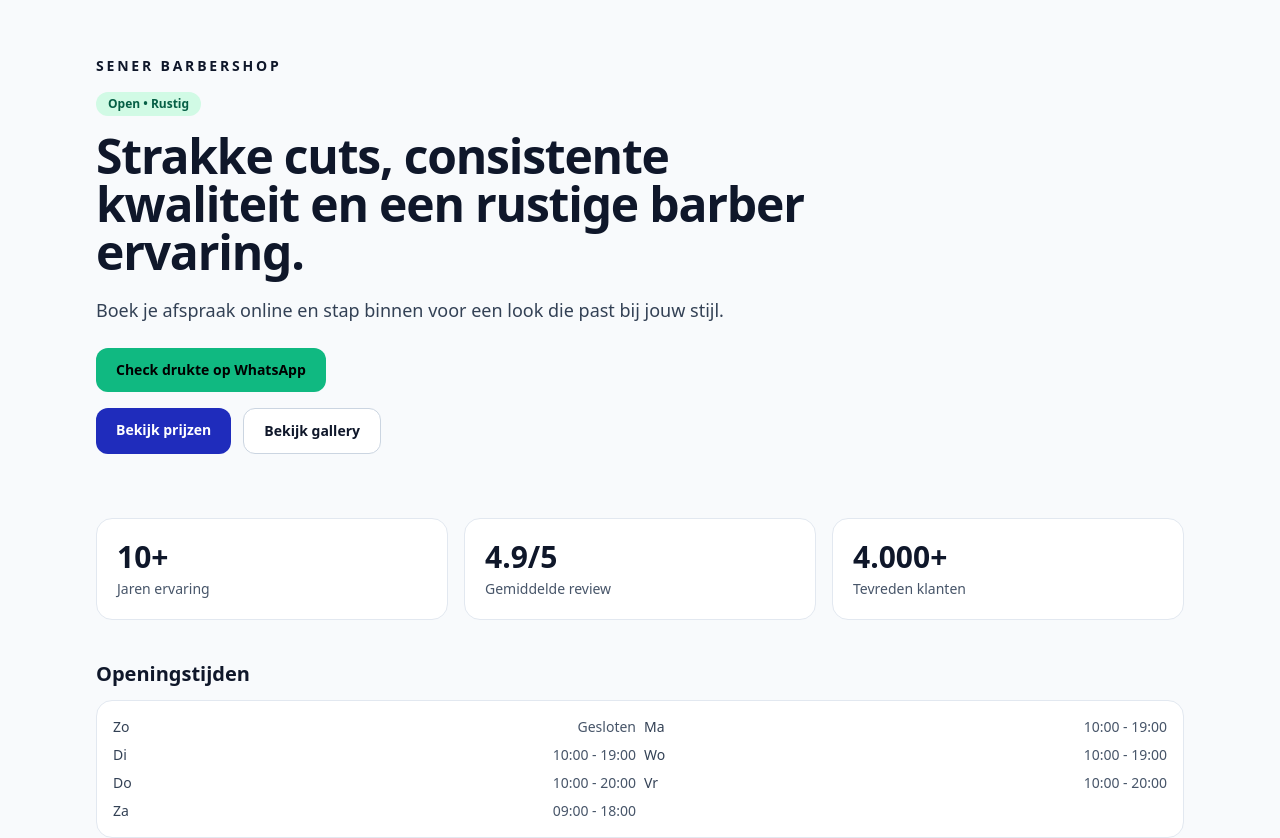
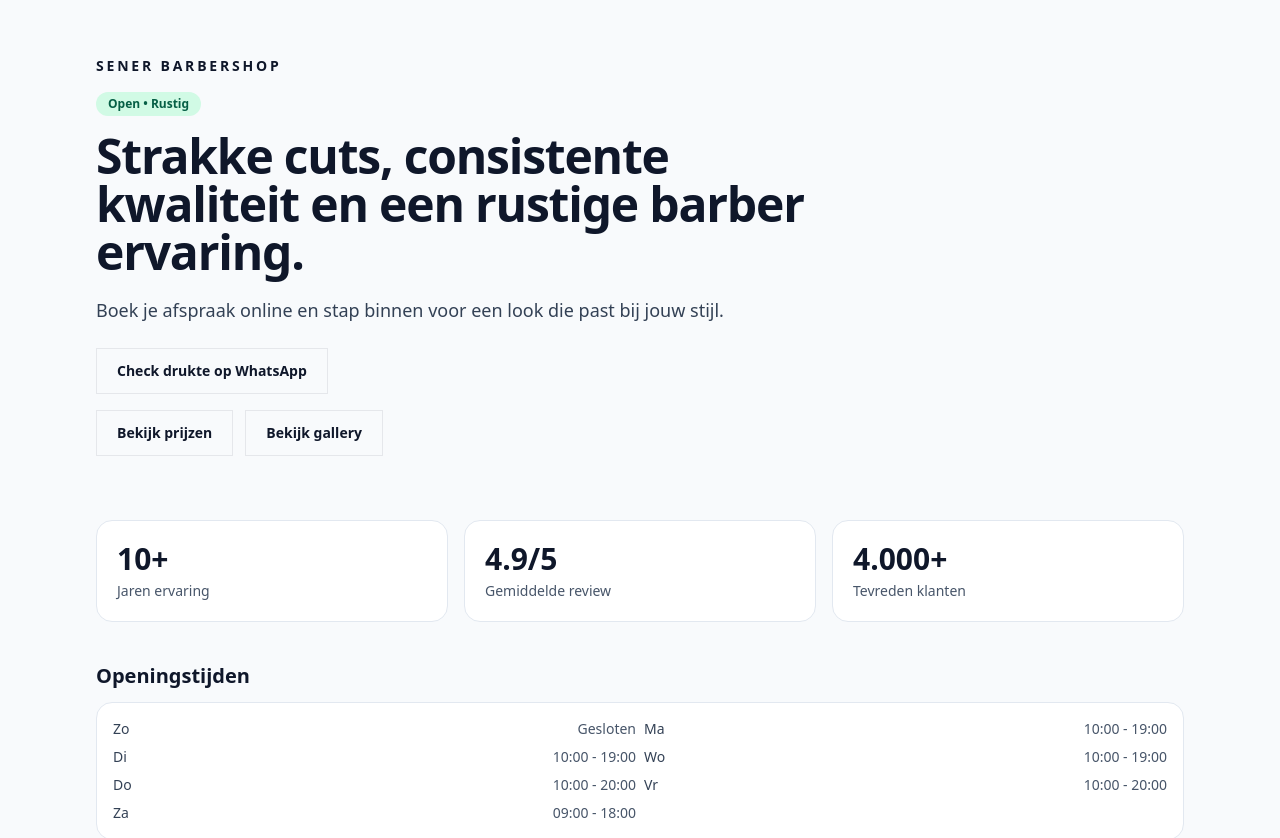
Before and after one commit to Dj-Shortcut/senerbarbershopv2, a Next.js app: page / in a window 1280 px wide. Shown: the top 838 px of the page. Built offline with nearby package versions, Linux system fonts and the light colour scheme.

Commit message:
Create reusable premium button styling for CTAs

```diff
--- a/app/page.tsx
+++ b/app/page.tsx
@@ -7,6 +7,7 @@
 import { getScheduleForDate } from "../lib/schedule";
 import { SERVICES, getServiceLabel } from "../lib/services";
 import { getShopStatus } from "../lib/status";
+import { premiumButtonClassName } from "../lib/ui";
 import { createDrukteWhatsappUrl } from "../lib/whatsapp";
 
 const facts = [
@@ -47,7 +48,7 @@
             href={createDrukteWhatsappUrl(getServiceLabel(selectedService))}
             target="_blank"
             rel="noreferrer"
-            className="inline-flex w-full items-center justify-center rounded-xl bg-emerald-500 px-5 py-3 text-sm font-semibold text-black transition hover:opacity-90 sm:w-auto"
+            className={`${premiumButtonClassName} w-full sm:w-auto`}
           >
             Check drukte op WhatsApp
           </a>
@@ -55,13 +56,13 @@
         <Reveal delayMs={180} className="mt-4 flex flex-wrap gap-3">
           <a
             href="#prijzen"
-            className="rounded-xl bg-brand-700 px-5 py-3 text-sm font-semibold text-white transition hover:bg-brand-800"
+            className={premiumButtonClassName}
           >
             Bekijk prijzen
           </a>
           <a
             href="#gallery-heading"
-            className="rounded-xl border border-slate-300 bg-white px-5 py-3 text-sm font-semibold text-slate-900 transition hover:border-slate-400"
+            className={premiumButtonClassName}
           >
             Bekijk gallery
           </a>
--- a/components/PricesList.tsx
+++ b/components/PricesList.tsx
@@ -2,6 +2,7 @@
 
 import { useMemo, useState } from "react";
 import { SERVICES, getServiceLabel } from "../lib/services";
+import { premiumButtonClassName } from "../lib/ui";
 import { createDrukteMessage, createDrukteWhatsappUrl } from "../lib/whatsapp";
 
 export default function PricesList() {
@@ -41,7 +42,7 @@
           href={createDrukteWhatsappUrl(getServiceLabel(selectedService))}
           target="_blank"
           rel="noreferrer"
-          className="mt-4 inline-flex rounded-xl bg-emerald-500 px-5 py-3 text-sm font-semibold text-black transition hover:opacity-90"
+          className={`${premiumButtonClassName} mt-4`}
         >
           Check drukte via WhatsApp
         </a>
--- /dev/null
+++ b/lib/ui.ts
@@ -0,0 +1,2 @@
+export const premiumButtonClassName =
+  "inline-flex items-center justify-center rounded-xl border border-white/15 bg-white/10 px-5 py-3 text-sm font-semibold text-slate-900 backdrop-blur-md transition-colors duration-200 hover:bg-white/15 focus-visible:outline-none focus-visible:ring-2 focus-visible:ring-brand-500 focus-visible:ring-offset-2 focus-visible:ring-offset-white";
```
